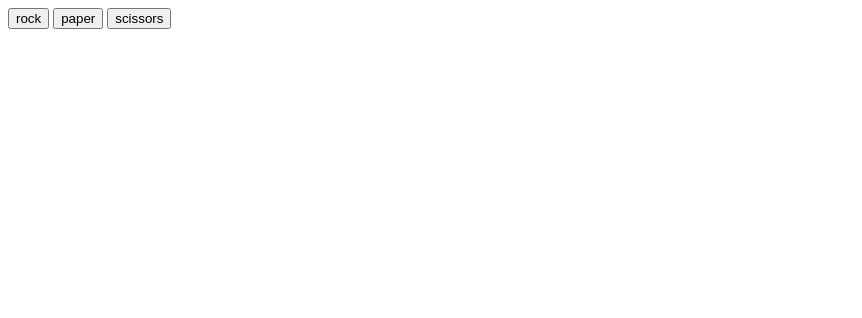
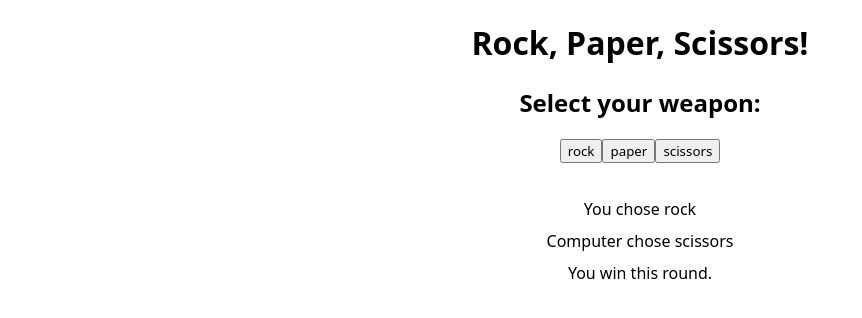
Before and after one commit to ryathom/rock-paper-scissors, a plain HTML site: page index.html in a window 1280 px wide. Both pictures are taken after a click on the button "rock". Shown: the whole page, without its empty margins (0-862 px from the left). Drawn offline with Linux system fonts and the light colour scheme.

Commit message:
Add css and display messages.

```diff
--- a/game.js
+++ b/game.js
@@ -11,17 +11,17 @@ function getComputerChoice() {
 }
 
 function playRound(playerChoice, computerChoice) {
-  console.log('Player chose ' + playerChoice);
-  console.log('Computer chose ' + computerChoice);
+  showInfo('You chose ' + playerChoice);
+  showInfo('Computer chose ' + computerChoice);
 
   if (playerChoice === victorMap.get(computerChoice)) {
-    console.log('You win this round.');
+    showInfo('You win this round.');
     return 1;
   } else if (playerChoice === computerChoice) {
-    console.log('This round is a tie');
+    showInfo('This round is a tie');
     return 0;
   } else {
-    console.log('You lost this round.');
+    showInfo('You lost this round.');
     return -1;
   }
 }
@@ -41,28 +41,36 @@ function selectScissors() {
   playRound('scissors', computerChoice);
 }
 
-function game() {
-  //initialise score
-  let score = 0;
+function showInfo(info) {
+  const content = document.createElement('div');
+  content.classList.add('content');
+  content.textContent = info;
 
-  //play 5 rounds, getting a new player choice each time
-  for (let i = 0; i < 5; i++) {
-    let playerChoice = prompt("Choose rock, paper, or scissors: ").toLowerCase();
-    let computerChoice = getComputerChoice();
+  gameInfo.appendChild(content);
+}
 
-    let roundResult = playRound(playerChoice, computerChoice)
-    score += roundResult;
-  }
+// function game() {
+//   //initialise score
+//   let score = 0;
 
-  //check score and declare winner
-  if (score > 0) {
-    console.log("You are victorious!");
-  } else if (score === 0) {
-    console.log("It's a tie.");
-  } else {
-    console.log("You have been defeated.");
-  }
-}
+//   //play 5 rounds, getting a new player choice each time
+//   for (let i = 0; i < 5; i++) {
+//     let playerChoice = prompt("Choose rock, paper, or scissors: ").toLowerCase();
+//     let computerChoice = getComputerChoice();
+
+//     let roundResult = playRound(playerChoice, computerChoice)
+//     score += roundResult;
+//   }
+
+//   //check score and declare winner
+//   if (score > 0) {
+//     console.log("You are victorious!");
+//   } else if (score === 0) {
+//     console.log("It's a tie.");
+//   } else {
+//     console.log("You have been defeated.");
+//   }
+// }
 
 // game();
 
@@ -70,6 +78,9 @@ const rockButton = document.querySelector('.rock');
 const paperButton = document.querySelector('.paper');
 const scissorsButton = document.querySelector('.scissors');
 
+const gameInfo = document.querySelector('.gameinfo');
+const scoreBoard = document.querySelector('.scoreboard');
+
 rockButton.addEventListener('click', selectRock);
 paperButton.addEventListener('click', selectPaper);
 scissorsButton.addEventListener('click', selectScissors);
--- a/index.html
+++ b/index.html
@@ -6,13 +6,17 @@
   <meta name="viewport" content="width=device-width, initial-scale=1.0">
   <title>Rock Paper Scissors</title>
   <script src="game.js" defer></script>
+  <link rel="stylesheet" href="styles.css">
 </head>
 <body>
+  <h1>Rock, Paper, Scissors!</h1>
+  <h2>Select your weapon:</h2>
   <div>
     <button class="rock">rock</button>
     <button class="paper">paper</button>
     <button class="scissors">scissors</button>
   </div>
-
+  <div class="gameinfo"></div>
+  <div class="scoreboard"></div>
 </body>
 </html>
--- /dev/null
+++ b/styles.css
@@ -0,0 +1,20 @@
+* {
+  font-family: system-ui, -apple-system, BlinkMacSystemFont, 'Segoe UI', Roboto, Oxygen, Ubuntu, Cantarell, 'Open Sans', 'Helvetica Neue', sans-serif
+}
+
+div,h1,h2 {
+  display: flex;
+  justify-content: center;
+}
+
+.gameinfo {
+  display: flex;
+  flex-direction: column;
+  justify-content: space-between;
+  align-items: center;
+  margin-top: 30px;
+}
+
+.content {
+  margin: 5px;
+}
```
